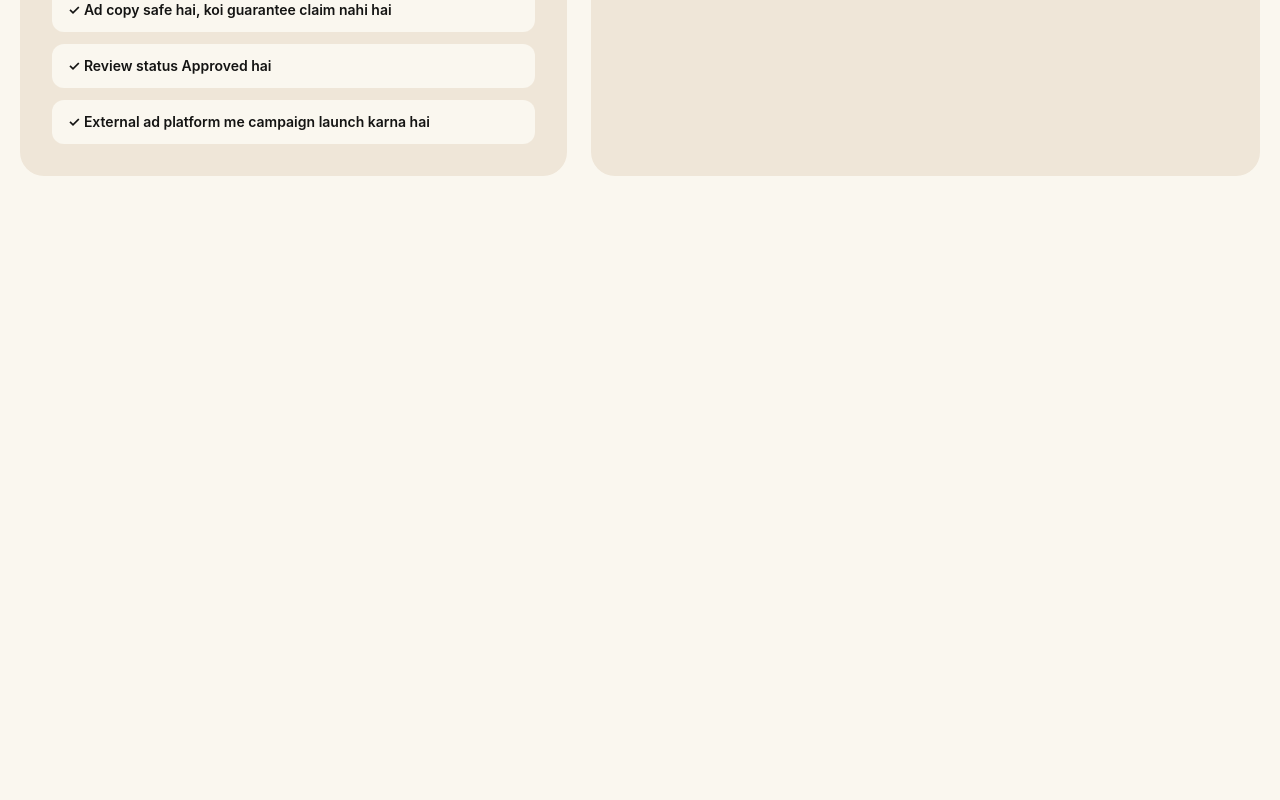
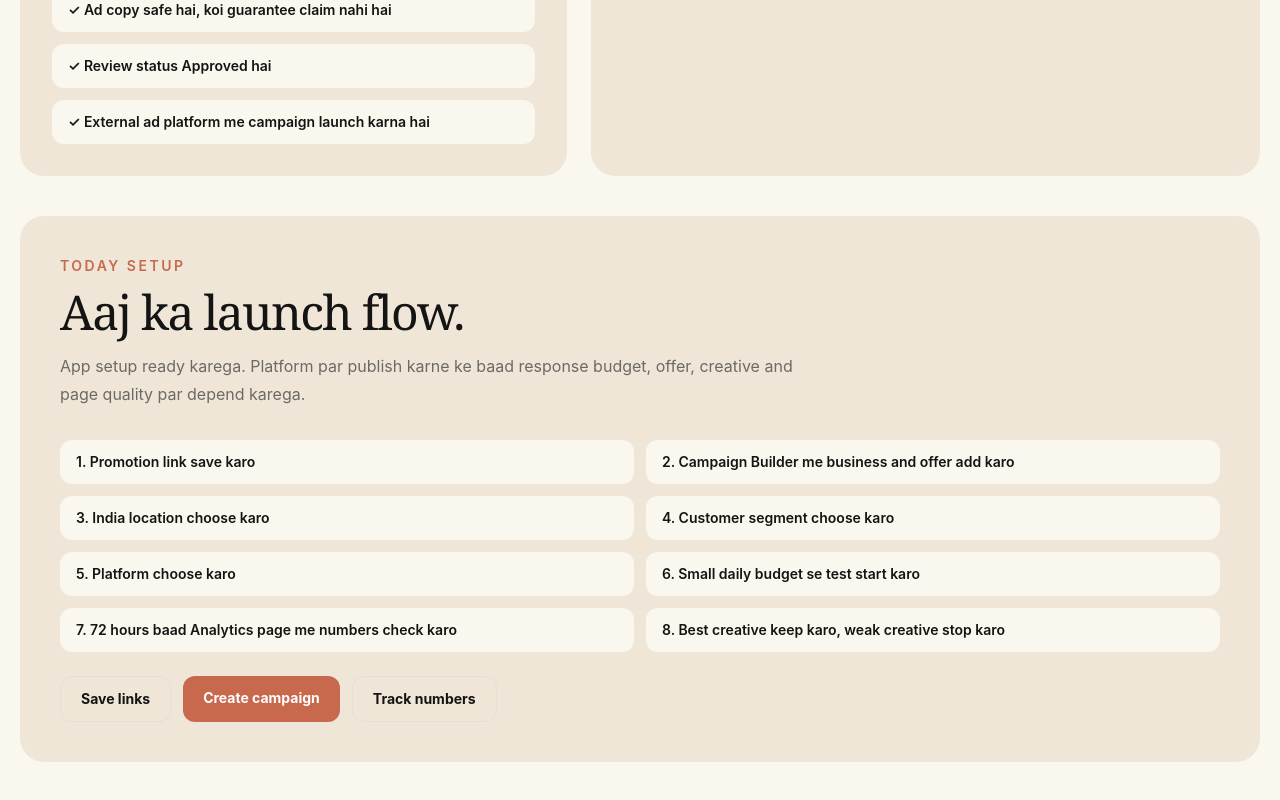
Before and after one commit to lkmeeena882437-dotcom/Launch1stAd.ai, a Next.js app: page /launch in a window 1280 px wide. Shown: the part 969-1769 px from the top of the page. Before the commit the page ends 1185 px from the top, so only its background shows below. Built offline with nearby package versions, Linux system fonts and the light colour scheme.

Commit message:
Show today run setup on launch page

```diff
--- a/app/launch/page.tsx
+++ b/app/launch/page.tsx
@@ -1,5 +1,6 @@
 import { Brand } from "@/components/Brand";
 import { RealLaunchRoadmap } from "@/components/launch/RealLaunchRoadmap";
+import { TodayRunSetup } from "@/components/launch/TodayRunSetup";
 
 export default function LaunchPage() {
   return (
@@ -10,6 +11,7 @@ export default function LaunchPage() {
         </div>
       </header>
       <RealLaunchRoadmap />
+      <TodayRunSetup />
     </main>
   );
 }
```
